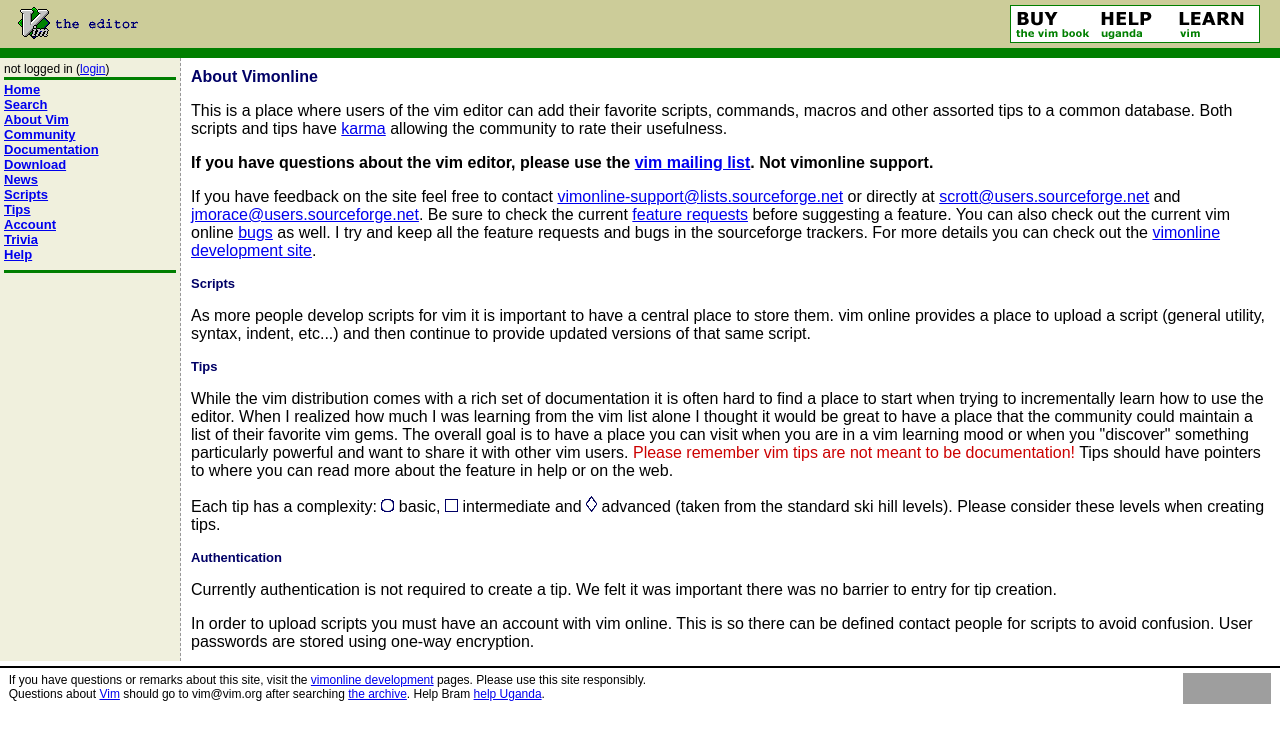
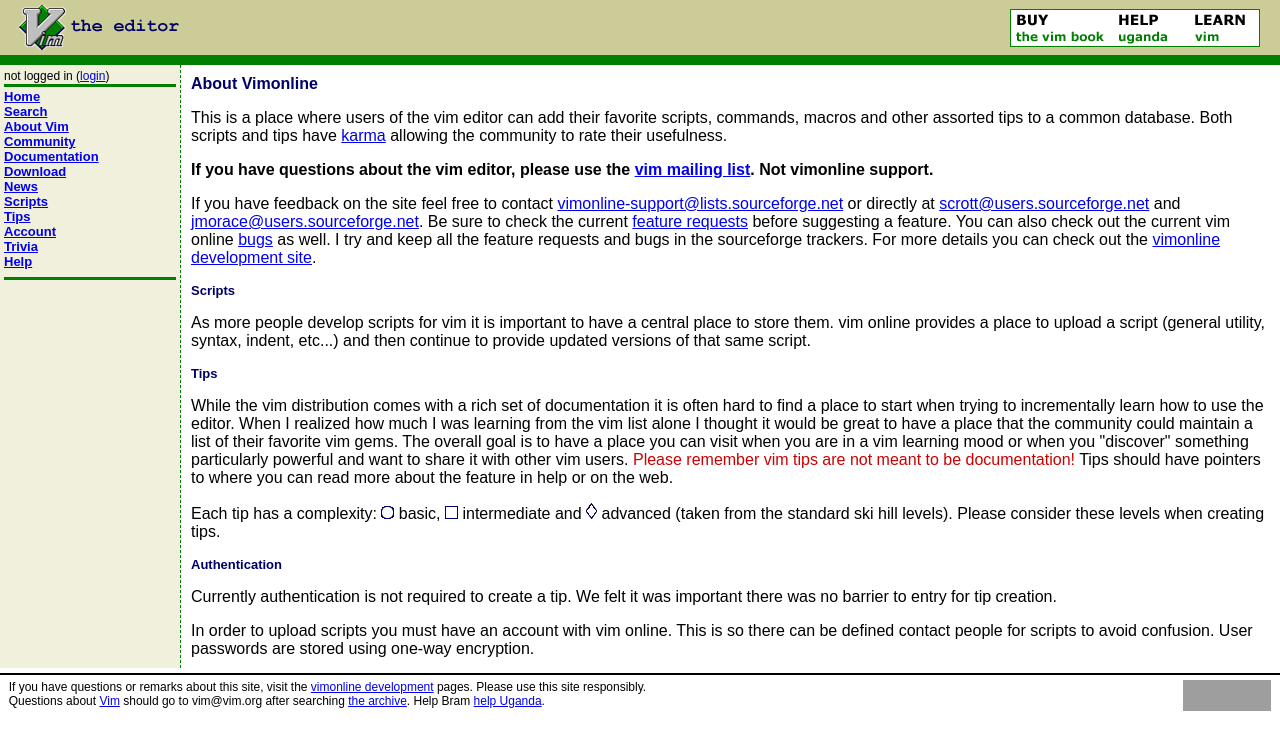
Before and after one commit to greg0ire/vimonline, a PHP site: page /huh.php in a window 1280 px wide. Shown: the top 750 px of the page. Run offline with PHP 8.4, Linux system fonts and the light colour scheme; data that the repository does not hold is empty; grey boxes are pictures that could not be loaded.

Commit message:
Minor updates to images, larger vim header gif, smaller buy help learn text, make the checkerboard match the green.

```diff
--- a/htdocs/css/style.css
+++ b/htdocs/css/style.css
@@ -146,6 +146,5 @@ tr.tableheader th {
 
 
 td.checker {
-	background-color: #666666;
 	background-image: url(http://vim.sourceforge.net/images/checkerboard.gif);
 }
```
Also changed, not shown: htdocs/images/buyhelplearn.gif, htdocs/images/checkerboard.gif, htdocs/images/vim_header.gif.
